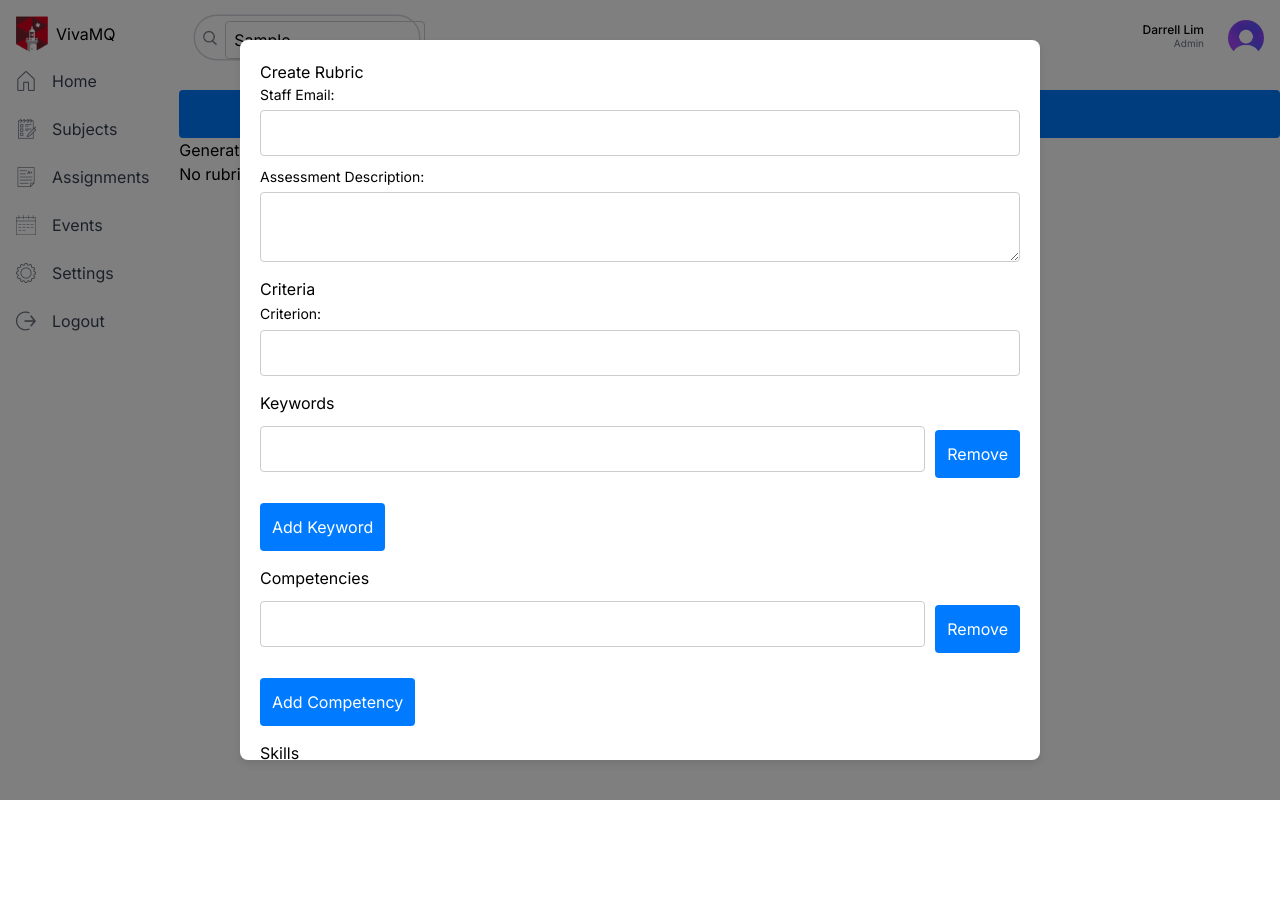
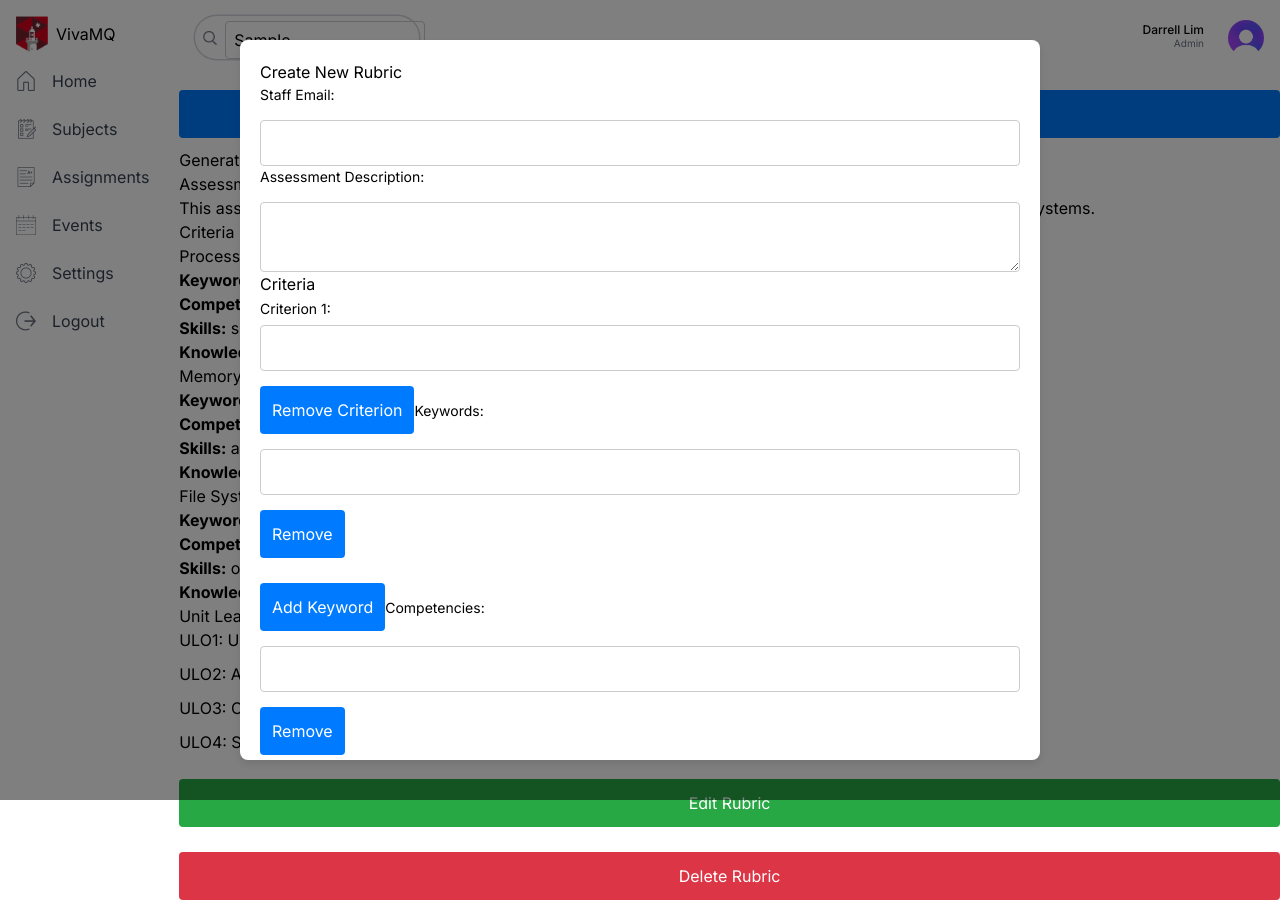
Before and after one commit to LynixGH/COMP4050_Churros, a Next.js app: page /dashboard/rubricGen in a window 1280 px wide. Both pictures are taken after typing "Sample" into the empty fields and a click on the button "Create New Rubric". Before the commit the page ends 800 px from the top, so only its background shows below. Built offline with nearby package versions, Linux system fonts and the light colour scheme; no server answers.

Commit message:
all base functionality (CRUD) for rubric generation is made to work locally. CSS still needs to be updated

```diff
--- a/src/app/components/CreateRubricPopup.tsx
+++ b/src/app/components/CreateRubricPopup.tsx
@@ -1,220 +1,296 @@
-import React, { useState } from 'react';
-import axios from 'axios';
-import '@/app/styles/CreateRubricPopup.css'; // Update CSS as necessary
+import React, { useState, useEffect } from 'react';
+import '@/app/styles/CreateRubricPopup.css';
 
-interface CreateRubricPopupProps {
-  onClose: () => void;
+const CreateRubricPopup = ({ onClose, existingRubric }) => {
+  const [rubric, setRubric] = useState({
+    staff_email: '',
+    assessment_description: '',
+    criteria: [
+      {
+        criterion: '',
+        keywords: [''],
+        competencies: [''],
+        skills: [''],
+        knowledge: [''],
+      },
+    ],
+    ulos: [''],
+  });
+
+  useEffect(() => {
+    if (existingRubric) {
+      setRubric(existingRubric);
     }
+  }, [existingRubric]);
 
-const CreateRubricPopup: React.FC<CreateRubricPopupProps> = ({ onClose }) => {
-  const [staffEmail, setStaffEmail] = useState('');
-  const [assessmentDescription, setAssessmentDescription] = useState('');
-  const [criteria, setCriteria] = useState([
-    { criterion: '', keywords: [''], competencies: [''], skills: [''], knowledge: [''] },
-  ]);
-  const [ulos, setUlos] = useState(['']);
-
-  // Handle criterion field change
-  const handleCriterionChange = (index: number, field: string, value: string) => {
-    const updatedCriteria = [...criteria];
-    updatedCriteria[index] = { ...updatedCriteria[index], [field]: value };
-    setCriteria(updatedCriteria);
+  const handleChange = (e) => {
+    const { name, value } = e.target;
+    setRubric((prevRubric) => ({
+      ...prevRubric,
+      [name]: value,
+    }));
   };
 
-  // Handle array field changes (keywords, competencies, skills, knowledge)
-  const handleArrayChange = (index: number, field: string, subIndex: number, value: string) => {
-    const updatedCriteria = [...criteria];
-    updatedCriteria[index][field][subIndex] = value;
-    setCriteria(updatedCriteria);
+  // Add new criterion
+  const addCriterion = () => {
+    setRubric((prevRubric) => ({
+      ...prevRubric,
+      criteria: [
+        ...prevRubric.criteria,
+        {
+          criterion: '',
+          keywords: [''],
+          competencies: [''],
+          skills: [''],
+          knowledge: [''],
+        },
+      ],
+    }));
   };
 
-  // Add or remove entries in array fields (keywords, competencies, skills, knowledge)
-  const addArrayItem = (index: number, field: string) => {
-    const updatedCriteria = [...criteria];
-    updatedCriteria[index][field] = [...updatedCriteria[index][field], ''];
-    setCriteria(updatedCriteria);
+  // Remove criterion
+  const removeCriterion = (index) => {
+    setRubric((prevRubric) => ({
+      ...prevRubric,
+      criteria: prevRubric.criteria.filter((_, i) => i !== index),
+    }));
   };
 
-  const removeArrayItem = (index: number, field: string, subIndex: number) => {
-    const updatedCriteria = [...criteria];
-    updatedCriteria[index][field] = updatedCriteria[index][field].filter((_, i) => i !== subIndex);
-    setCriteria(updatedCriteria);
+  // Add new ULO
+  const addULO = () => {
+    setRubric((prevRubric) => ({
+      ...prevRubric,
+      ulos: [...prevRubric.ulos, ''],
+    }));
   };
 
-  // Add and remove criteria
-  const addCriterion = () => {
-    setCriteria([...criteria, { criterion: '', keywords: [''], competencies: [''], skills: [''], knowledge: [''] }]);
+  // Add a single new field (keyword, competency, skill, or knowledge) for a specific criterion
+  const addFieldToCriterion = (index, field) => {
+    const updatedCriteria = [...rubric.criteria];
+    updatedCriteria[index] = {
+      ...updatedCriteria[index],
+      [field]: [...updatedCriteria[index][field], ''],
+    };
+    setRubric((prevRubric) => ({
+      ...prevRubric,
+      criteria: updatedCriteria,
+    }));
   };
 
-  const removeCriterion = (index: number) => {
-    setCriteria(criteria.filter((_, i) => i !== index));
+  // Remove field (keyword, competency, skill, or knowledge)
+  const removeFieldFromCriterion = (index, field, fieldIndex) => {
+    const updatedCriteria = [...rubric.criteria];
+    updatedCriteria[index][field] = updatedCriteria[index][field].filter(
+      (_, i) => i !== fieldIndex
+    );
+    setRubric((prevRubric) => ({
+      ...prevRubric,
+      criteria: updatedCriteria,
+    }));
   };
 
-  // Handle ULO changes
-  const handleUloChange = (index: number, value: string) => {
-    const updatedUlos = [...ulos];
-    updatedUlos[index] = value;
-    setUlos(updatedUlos);
+  // Remove ULO
+  const removeULO = (uloIndex) => {
+    setRubric((prevRubric) => ({
+      ...prevRubric,
+      ulos: prevRubric.ulos.filter((_, index) => index !== uloIndex),
+    }));
   };
 
-  // Add or remove ULOs
-  const addUlo = () => setUlos([...ulos, '']);
-  const removeUlo = (index: number) => setUlos(ulos.filter((_, i) => i !== index));
-
-  // Handle form submission
-  const handleSubmit = async (e: React.FormEvent) => {
+  const handleSubmit = (e) => {
     e.preventDefault();
-    const rubricData = {
-      staff_email: staffEmail,
-      assessment_description: assessmentDescription,
-      criteria,
-      ulos,
-    };
-
-    try {
-      await axios.post('http://54.206.102.192/generate_rubric', rubricData);
-      alert('Rubric uploaded successfully');
-      onClose(); // Close the popup after submission
-    } catch (error) {
-      console.error('Failed to upload rubric', error);
-      alert('Error uploading rubric');
-    }
+    onClose(rubric); // Pass updated rubric back to parent
   };
 
   return (
     <div className="popup-container">
       <div className="popup-content">
-        <h2>Create Rubric</h2>
+        <h2>{existingRubric ? 'Edit Rubric' : 'Create New Rubric'}</h2>
         <form onSubmit={handleSubmit}>
-          <label>
-            Staff Email:
+          <label htmlFor="staff_email">Staff Email:</label>
           <input
             type="email"
-              value={staffEmail}
-              onChange={(e) => setStaffEmail(e.target.value)}
-              required
+            id="staff_email"
+            name="staff_email"
+            value={rubric.staff_email}
+            onChange={handleChange}
           />
-          </label>
 
-          <label>
-            Assessment Description:
+          <label htmlFor="assessment_description">Assessment Description:</label>
           <textarea
-              value={assessmentDescription}
-              onChange={(e) => setAssessmentDescription(e.target.value)}
-              required
+            id="assessment_description"
+            name="assessment_description"
+            value={rubric.assessment_description}
+            onChange={handleChange}
           />
-          </label>
 
           <h3>Criteria</h3>
-          {criteria.map((criterion, index) => (
+          {rubric.criteria.map((criterion, index) => (
             <div key={index} className="criterion-section">
-              <label>
-                Criterion:
+              <label>Criterion {index + 1}:</label>
               <input
                 type="text"
+                name={`criterion-${index}`}
                 value={criterion.criterion}
-                  onChange={(e) => handleCriterionChange(index, 'criterion', e.target.value)}
-                  required
+                onChange={(e) => {
+                  const updatedCriteria = [...rubric.criteria];
+                  updatedCriteria[index].criterion = e.target.value;
+                  setRubric({ ...rubric, criteria: updatedCriteria });
+                }}
               />
-              </label>
+              <button
+                type="button"
+                onClick={() => removeCriterion(index)}
+                className="remove-btn"
+              >
+                Remove Criterion
+              </button>
 
-              <h4>Keywords</h4>
-              {criterion.keywords.map((keyword, subIndex) => (
-                <div key={subIndex} className="keyword-field">
+              <label>Keywords:</label>
+              {criterion.keywords.map((keyword, kIndex) => (
+                <div key={kIndex} className="field-row">
                   <input
                     type="text"
                     value={keyword}
-                    onChange={(e) => handleArrayChange(index, 'keywords', subIndex, e.target.value)}
-                    required
+                    onChange={(e) => {
+                      const updatedKeywords = [...rubric.criteria[index].keywords];
+                      updatedKeywords[kIndex] = e.target.value;
+                      const updatedCriteria = [...rubric.criteria];
+                      updatedCriteria[index].keywords = updatedKeywords;
+                      setRubric({ ...rubric, criteria: updatedCriteria });
+                    }}
                   />
-                  <button type="button" onClick={() => removeArrayItem(index, 'keywords', subIndex)}>
+                  <button
+                    type="button"
+                    onClick={() => removeFieldFromCriterion(index, 'keywords', kIndex)}
+                  >
                     Remove
                   </button>
                 </div>
               ))}
-              <button type="button" onClick={() => addArrayItem(index, 'keywords')}>
+              <button
+                type="button"
+                onClick={() => addFieldToCriterion(index, 'keywords')}
+              >
                 Add Keyword
               </button>
 
-              <h4>Competencies</h4>
-              {criterion.competencies.map((competency, subIndex) => (
-                <div key={subIndex} className="competency-field">
+              <label>Competencies:</label>
+              {criterion.competencies.map((competency, cIndex) => (
+                <div key={cIndex} className="field-row">
                   <input
                     type="text"
                     value={competency}
-                    onChange={(e) => handleArrayChange(index, 'competencies', subIndex, e.target.value)}
-                    required
+                    onChange={(e) => {
+                      const updatedCompetencies = [...rubric.criteria[index].competencies];
+                      updatedCompetencies[cIndex] = e.target.value;
+                      const updatedCriteria = [...rubric.criteria];
+                      updatedCriteria[index].competencies = updatedCompetencies;
+                      setRubric({ ...rubric, criteria: updatedCriteria });
+                    }}
                   />
-                  <button type="button" onClick={() => removeArrayItem(index, 'competencies', subIndex)}>
+                  <button
+                    type="button"
+                    onClick={() =>
+                      removeFieldFromCriterion(index, 'competencies', cIndex)
+                    }
+                  >
                     Remove
                   </button>
                 </div>
               ))}
-              <button type="button" onClick={() => addArrayItem(index, 'competencies')}>
+              <button
+                type="button"
+                onClick={() => addFieldToCriterion(index, 'competencies')}
+              >
                 Add Competency
               </button>
 
-              <h4>Skills</h4>
-              {criterion.skills.map((skill, subIndex) => (
-                <div key={subIndex} className="skill-field">
+              <label>Skills:</label>
+              {criterion.skills.map((skill, sIndex) => (
+                <div key={sIndex} className="field-row">
                   <input
                     type="text"
                     value={skill}
-                    onChange={(e) => handleArrayChange(index, 'skills', subIndex, e.target.value)}
-                    required
+                    onChange={(e) => {
+                      const updatedSkills = [...rubric.criteria[index].skills];
+                      updatedSkills[sIndex] = e.target.value;
+                      const updatedCriteria = [...rubric.criteria];
+                      updatedCriteria[index].skills = updatedSkills;
+                      setRubric({ ...rubric, criteria: updatedCriteria });
+                    }}
                   />
-                  <button type="button" onClick={() => removeArrayItem(index, 'skills', subIndex)}>
+                  <button
+                    type="button"
+                    onClick={() => removeFieldFromCriterion(index, 'skills', sIndex)}
+                  >
                     Remove
                   </button>
                 </div>
               ))}
-              <button type="button" onClick={() => addArrayItem(index, 'skills')}>
+              <button type="button" onClick={() => addFieldToCriterion(index, 'skills')}>
                 Add Skill
               </button>
 
-              <h4>Knowledge</h4>
-              {criterion.knowledge.map((knowledgeItem, subIndex) => (
-                <div key={subIndex} className="knowledge-field">
+              <label>Knowledge:</label>
+              {criterion.knowledge.map((knowledgeItem, kIndex) => (
+                <div key={kIndex} className="field-row">
                   <input
                     type="text"
                     value={knowledgeItem}
-                    onChange={(e) => handleArrayChange(index, 'knowledge', subIndex, e.target.value)}
-                    required
+                    onChange={(e) => {
+                      const updatedKnowledge = [...rubric.criteria[index].knowledge];
+                      updatedKnowledge[kIndex] = e.target.value;
+                      const updatedCriteria = [...rubric.criteria];
+                      updatedCriteria[index].knowledge = updatedKnowledge;
+                      setRubric({ ...rubric, criteria: updatedCriteria });
+                    }}
                   />
-                  <button type="button" onClick={() => removeArrayItem(index, 'knowledge', subIndex)}>
+                  <button
+                    type="button"
+                    onClick={() =>
+                      removeFieldFromCriterion(index, 'knowledge', kIndex)
+                    }
+                  >
                     Remove
                   </button>
                 </div>
               ))}
-              <button type="button" onClick={() => addArrayItem(index, 'knowledge')}>
+              <button type="button" onClick={() => addFieldToCriterion(index, 'knowledge')}>
                 Add Knowledge
               </button>
-
-              <button type="button" onClick={() => removeCriterion(index)}>Remove Criterion</button>
             </div>
           ))}
-          <button type="button" onClick={addCriterion}>Add Criterion</button>
+          <button type="button" onClick={addCriterion}>
+            Add Criterion
+          </button>
 
-          <h3>ULOs</h3>
-          {ulos.map((ulo, index) => (
-            <div key={index} className="ulo-section">
-              <label>
-                ULO:
+          <h3>Unit Learning Outcomes (ULOs)</h3>
+          {rubric.ulos.map((ulo, index) => (
+            <div key={index} className="field-row">
               <input
                 type="text"
                 value={ulo}
-                  onChange={(e) => handleUloChange(index, e.target.value)}
-                  required
+                onChange={(e) => {
+                  const updatedUlos = [...rubric.ulos];
+                  updatedUlos[index] = e.target.value;
+                  setRubric({ ...rubric, ulos: updatedUlos });
+                }}
               />
-              </label>
-              <button type="button" onClick={() => removeUlo(index)}>Remove ULO</button>
+              <button type="button" onClick={() => removeULO(index)}>
+                Remove
+              </button>
             </div>
           ))}
-          <button type="button" onClick={addUlo}>Add ULO</button>
+          <button type="button" onClick={addULO}>
+            Add ULO
+          </button>
 
-          <button type="submit">Create Rubric</button>
+          <button type="submit">Submit</button>
+          <button type="button" onClick={() => onClose(null)}>
+            Cancel
+          </button>
         </form>
-        <button onClick={onClose}>Close</button>
       </div>
     </div>
   );
--- a/src/app/dashboard/rubricGen/page.tsx
+++ b/src/app/dashboard/rubricGen/page.tsx
@@ -1,31 +1,153 @@
 'use client';
 
-import React, { useState } from 'react';
-import '@/app/styles/rubricGen.css'; // Import the styles for RubricGen
+import React, { useState, useEffect } from 'react'; // Import useState and useEffect
+import '@/app/styles/rubricGen.css'; // Import your styles
 import CreateRubricPopup from '@/app/components/CreateRubricPopup'; // Import the CreateRubricPopup component
+import axios from 'axios';
 
 const RubricGen = () => {
   const [isPopupOpen, setIsPopupOpen] = useState(false);
+  const [rubricData, setRubricData] = useState(null); // State to hold fetched rubric data
+  const [editRubric, setEditRubric] = useState(null); // State for holding rubric to be edited
+  const API_URL = 'http://54.206.102.192/rubrics'; // Update with correct endpoint
 
   const handleOpenPopup = () => {
     setIsPopupOpen(true);
   };
 
-  const handleClosePopup = () => {
+  const handleClosePopup = (updatedRubric) => {
+    if (updatedRubric) {
+      setRubricData(updatedRubric); // Update the rubric with the new or edited data
+    }
     setIsPopupOpen(false);
+    setEditRubric(null); // Reset editing state
+  };
+
+  useEffect(() => {
+    // Simulate a GET request to fetch rubric data
+    const fetchRubric = async () => {
+      try {
+        const response = await axios.get(API_URL);
+        setRubricData(response.data); // Set the fetched data
+      } catch (error) {
+        console.error('Error fetching rubric data:', error);
+
+        // Simulate rubric data as a fallback since the API is down
+        const sampleRubric = {
+          staff_email: 'john.doe@example.com',
+          assessment_description:
+            'This assessment tests knowledge of process management, memory management, and file systems in operating systems.',
+          criteria: [
+            {
+              criterion: 'Process Management',
+              keywords: ['processes', 'scheduling', 'multithreading'],
+              competencies: ['understanding of process lifecycle'],
+              skills: ['solve synchronization issues'],
+              knowledge: ['scheduling algorithms', 'process synchronization'],
+            },
+            {
+              criterion: 'Memory Management',
+              keywords: ['virtual memory', 'paging', 'segmentation'],
+              competencies: ['memory allocation strategies'],
+              skills: ['apply virtual memory concepts'],
+              knowledge: ['paging', 'memory allocation'],
+            },
+            {
+              criterion: 'File Systems',
+              keywords: ['file system architecture', 'file allocation'],
+              competencies: ['file system design'],
+              skills: ['optimize file systems'],
+              knowledge: ['file allocation methods', 'disk scheduling'],
+            },
+          ],
+          ulos: [
+            'ULO1: Understand core OS concepts like process, memory, and file systems.',
+            'ULO2: Apply OS algorithms to solve problems.',
+            'ULO3: Critically evaluate OS architectures.',
+            'ULO4: Solve OS concurrency and synchronization problems.',
+          ],
+        };
+
+        // Set the sample rubric data
+        setRubricData(sampleRubric);
+      }
+    };
+
+    fetchRubric();
+  }, []);
+
+  // Handle delete functionality
+  const handleDeleteRubric = () => {
+    setRubricData(null); // Remove the rubric from state
+  };
+
+  // Handle edit functionality
+  const handleEditRubric = () => {
+    setEditRubric(rubricData); // Set the current rubric data to edit
+    setIsPopupOpen(true); // Open popup with pre-filled data
   };
 
   return (
     <div className="rubric-dashboard">
       <button onClick={handleOpenPopup}>Create New Rubric</button>
 
-      {isPopupOpen && <CreateRubricPopup onClose={handleClosePopup} />}
+      {isPopupOpen && (
+        <CreateRubricPopup
+          onClose={handleClosePopup}
+          existingRubric={editRubric} // Pass the rubric to edit if in edit mode
+        />
+      )}
 
       <h2>Generated Rubrics</h2>
       <div className="rubric-section">
-        {/* Here you can display any rubrics that have already been generated */}
-        {/* You can map over rubric data similar to how units are mapped in UserDashboard */}
-        <p>No rubrics available yet.</p>
+        {rubricData ? (
+          <div className="rubric-display">
+            <h3>Assessment Description</h3>
+            <p>{rubricData.assessment_description}</p>
+
+            <h3>Criteria</h3>
+            {rubricData.criteria && rubricData.criteria.length > 0 ? (
+              rubricData.criteria.map((criterion, index) => (
+                <div key={index} className="criterion-item">
+                  <h4>{criterion.criterion}</h4>
+                  <p>
+                    <strong>Keywords:</strong> {criterion.keywords.join(', ')}
+                  </p>
+                  <p>
+                    <strong>Competencies:</strong> {criterion.competencies.join(', ')}
+                  </p>
+                  <p>
+                    <strong>Skills:</strong> {criterion.skills.join(', ')}
+                  </p>
+                  <p>
+                    <strong>Knowledge:</strong> {criterion.knowledge.join(', ')}
+                  </p>
+                </div>
+              ))
+            ) : (
+              <p>No criteria available.</p>
+            )}
+
+            <h3>Unit Learning Outcomes (ULOs)</h3>
+            <ul>
+              {rubricData.ulos && rubricData.ulos.length > 0 ? (
+                rubricData.ulos.map((ulo, index) => <li key={index}>{ulo}</li>)
+              ) : (
+                <p>No ULOs available.</p>
+              )}
+            </ul>
+
+            {/* Add Edit and Delete buttons */}
+            <button onClick={handleEditRubric} className="edit-btn">
+              Edit Rubric
+            </button>
+            <button onClick={handleDeleteRubric} className="delete-btn">
+              Delete Rubric
+            </button>
+          </div>
+        ) : (
+          <p>No rubrics available yet.</p>
+        )}
       </div>
     </div>
   );
--- a/src/app/styles/rubricGen.css
+++ b/src/app/styles/rubricGen.css
@@ -0,0 +1,32 @@
+/* Button Styles */
+button {
+    background-color: #007bff;
+    color: white;
+    border: none;
+    border-radius: 4px;
+    padding: 10px 20px;
+    cursor: pointer;
+    font-size: 16px;
+    margin-bottom: 10px;
+  }
+
+  button:hover {
+    background-color: #0056b3;
+  }
+
+  .edit-btn {
+    background-color: #28a745; /* Green for edit */
+    margin-right: 10px;
+  }
+
+  .edit-btn:hover {
+    background-color: #218838;
+  }
+
+  .delete-btn {
+    background-color: #dc3545; /* Red for delete */
+  }
+
+  .delete-btn:hover {
+    background-color: #c82333;
+  }
```
Lines whose indentation alone changed are shown as unchanged.
